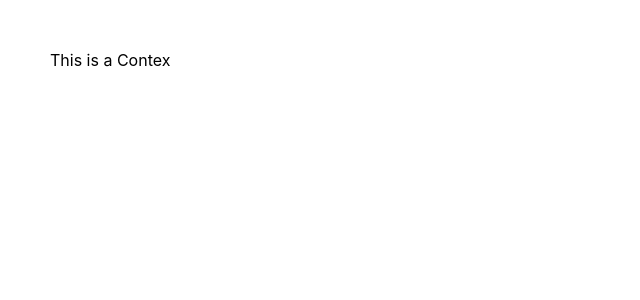
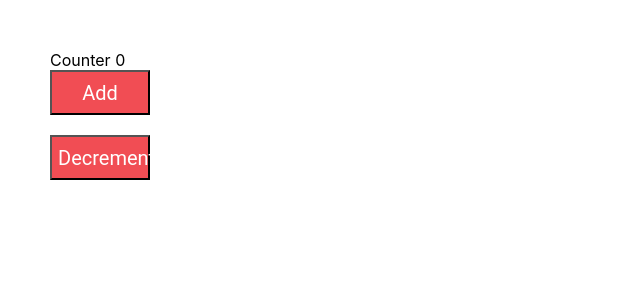
Before and after one commit to Adroit-Solution/Industrial-Training-Project, a React (Create React App) app: page / in a window 1280 px wide. Shown: the top 300 px of the page, without its empty margins (0-640 px from the left). Built offline with nearby package versions, Linux system fonts and the light colour scheme.

Commit message:
Counter using useReducer

```diff
--- a/src/App.js
+++ b/src/App.js
@@ -14,6 +14,7 @@ import CounterHook from "./Pages/CounterHook";
 import LoginForm from "./components/loginForm";
 import PostDetail from "./components/PostDetail";
 import ComponentE from "./components/ComponentE";
+import RedCounter from "./components/RedCounter";
 
 export const Context = React.createContext();
 
@@ -30,9 +31,7 @@ function App() {
 
   return (
     <div className="App">
-      <Context.Provider value={"Contex"}>
-        <ComponentE />
-      </Context.Provider>
+      <RedCounter />
     </div>
   );
 
--- /dev/null
+++ b/src/components/RedCounter.js
@@ -0,0 +1,30 @@
+import React, { useReducer } from "react";
+
+const intialState = 0;
+const reducer = (state, action) => {
+  switch (action.type) {
+    case "increment":
+      return state + 1;
+    case "decrement":
+      return state - 1;
+    default:
+      break;
+  }
+};
+
+function RedCounter() {
+  const [state, dispatch] = useReducer(reducer, intialState);
+  return (
+    <>
+      <div>Counter {state}</div>
+      <button onClick={() => dispatch({ type: "increment" })}>Add</button>
+      <br />
+      <br />
+      <button onClick={() => dispatch({ type: "decrement" })}>Decrement</button>
+      <br />
+      <br />
+    </>
+  );
+}
+
+export default RedCounter;
```
